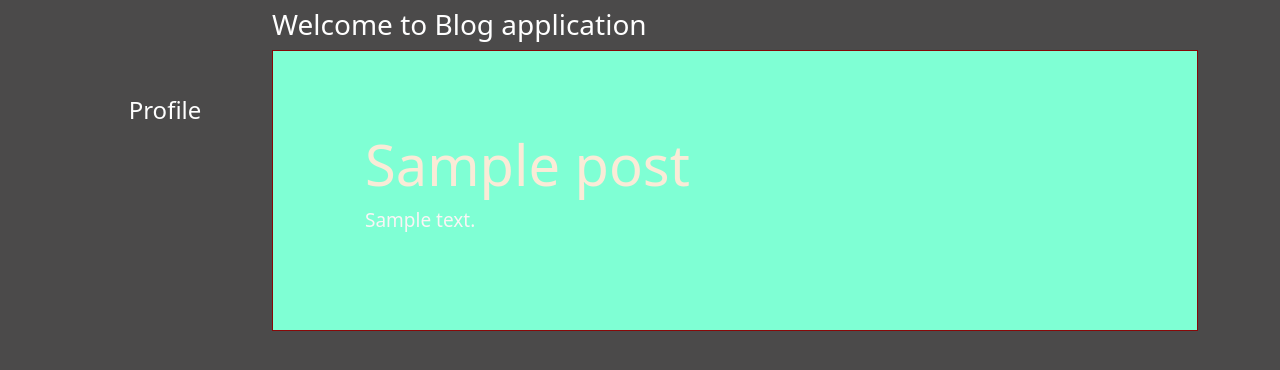
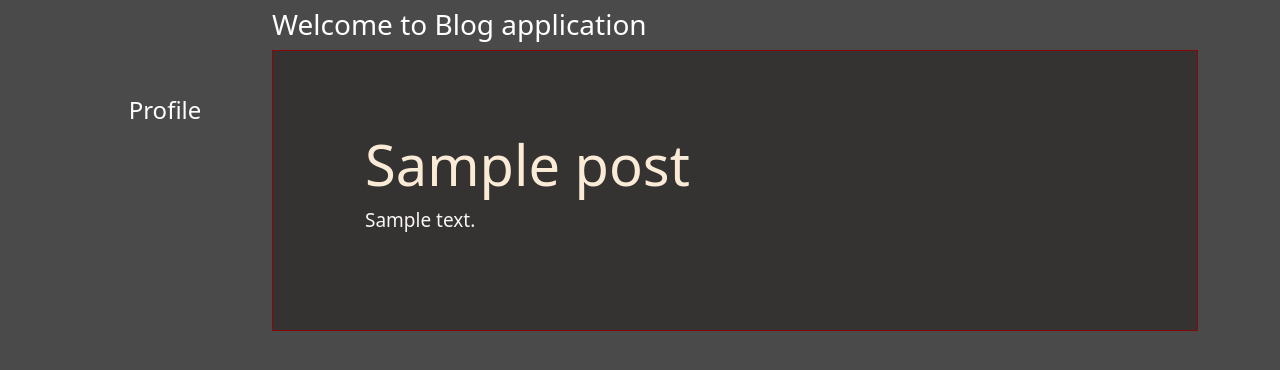
Before and after one commit to shreyaanjali/BLOG_application_in_Django, a Django app: page / in a window 1280 px wide. Shown: the part 56-426 px from the top of the page. Run offline with Django 3.2, Linux system fonts and the light colour scheme; tables that the repository leaves empty hold one stand-in row (values such as "Sample post"); some libraries are stand-ins or nearby versions.

Commit message:
Revert "little colour change to see effect"
This reverts commit 2781cecc9b2ef67736e2dc7ef669ea4ff3d47607.

```diff
--- a/blog_app/templates/blog/home.html
+++ b/blog_app/templates/blog/home.html
@@ -14,7 +14,7 @@
     </div>
 </div>-->
 
-           <div class="light-background-box" style="background-color: aquamarine;">
+           <div class="light-background-box">
              <div class="container">
                <h1 class="display-4 font-weight-bold">{{post.title}}</h1>
                 <p class="lead">{{post.desc}}</p>
```
